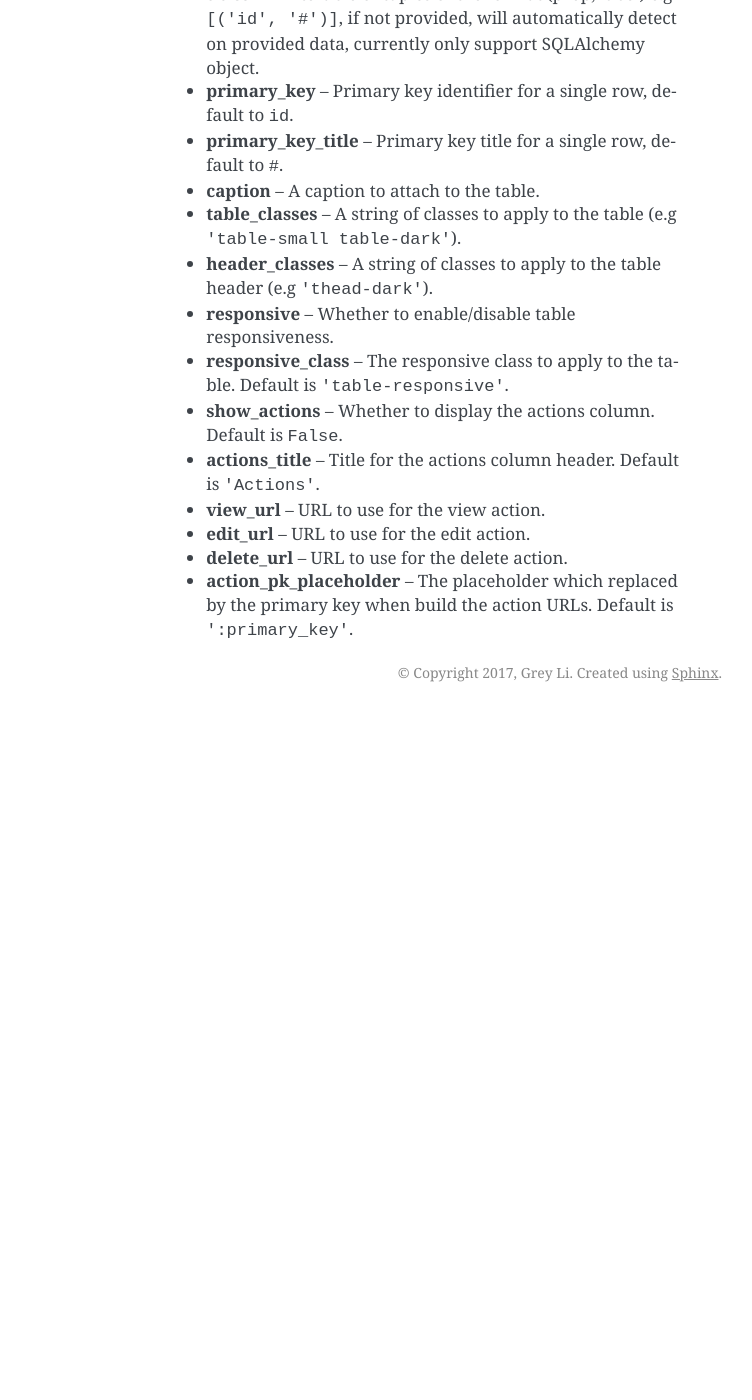
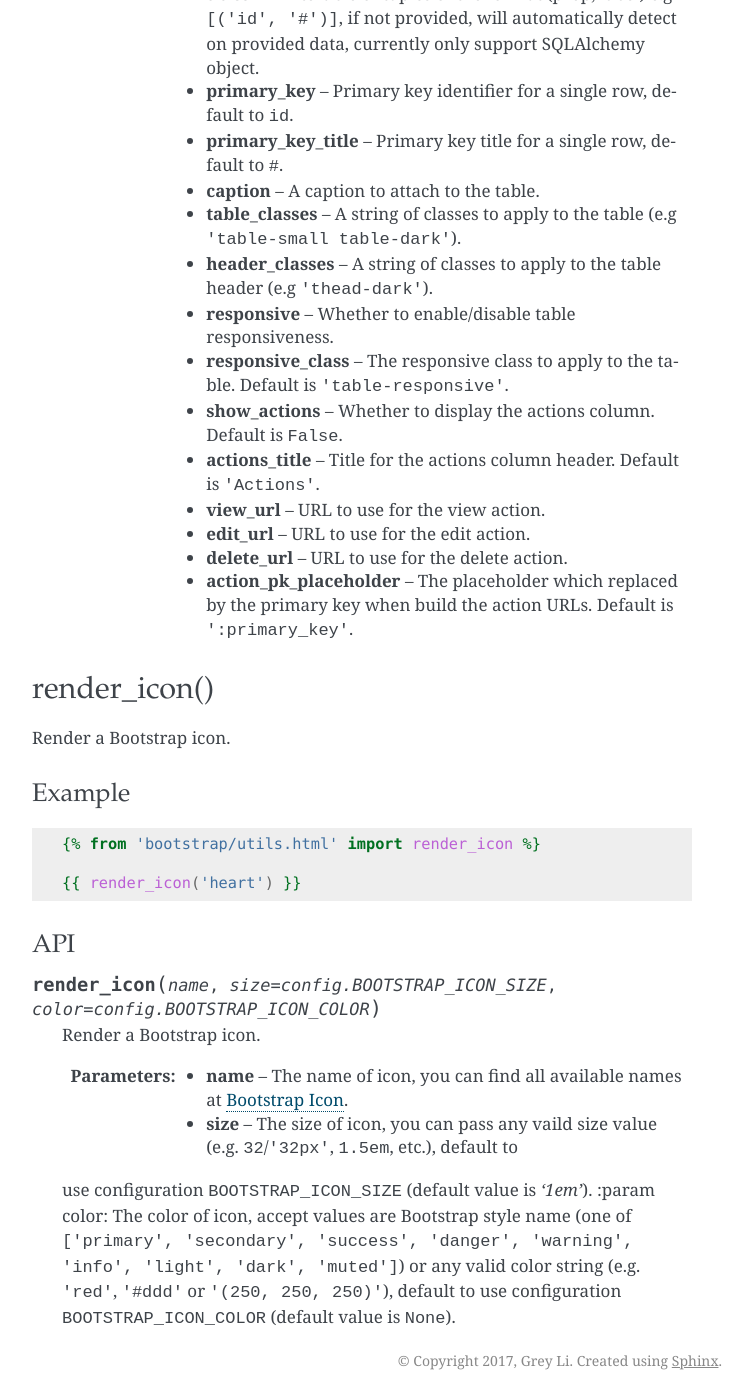
Before and after one commit to VV-YY/bootstrap_flask, a Sphinx documentation site: the page built from docs/macros.rst, in a window 1280 px wide and 1400 px high, scrolled down 9727 px. Shown: the whole window, without its empty margins (388-1140 px from the left). Built offline with Sphinx 7.4.7, drawn with Linux system fonts in a browser that asks for light colours; before the commit the page ends 10439 px from its top, so only the background shows below that; some of the changed text lies outside the part shown.

Commit message:
Update docs and changelog for render_icon

```diff
--- a/CHANGES.rst
+++ b/CHANGES.rst
@@ -14,6 +14,7 @@ Release data: --
 - Fix checkbox render issue: add ``for`` attribute to link ``<label>`` with checkbox, only add ``is-invalid`` class when there are errors.
 - Change default button style class from ``btn-secondary`` to ``btn-primary`` (`#62 <https://github.com/greyli/bootstrap-flask/issues/62>`__).
 - Deprecated ``form_errors`` macro and it will be removed in 2.0, add ``render_hidden_errors`` macro as replacement.
+- Add ``render_icon`` macro to render Bootstrap icon with Bootstrap Icon SVG Sprite.
 
 
 1.4
--- a/docs/basic.rst
+++ b/docs/basic.rst
@@ -116,6 +116,8 @@ Macros
 +---------------------------+--------------------------------+--------------------------------------------------------------------+
 | render_messages()         | bootstrap/utils.html           | Render flashed messages send by flash() function                   |
 +---------------------------+--------------------------------+--------------------------------------------------------------------+
+| render_icon()             | bootstrap/utils.html           | Render a Bootstrap icon                                            |
++---------------------------+--------------------------------+--------------------------------------------------------------------+
 | render_table()            | bootstrap/table.html           | Render a table with given data                                     |
 +---------------------------+--------------------------------+--------------------------------------------------------------------+
 
@@ -142,6 +144,10 @@ Configurations
 +---------------------------+--------------------------------+----------------------------------------------------------------------------------------------+
 | BOOTSTRAP_BTN_SIZE        | ``'md'``                       | Default form button size                                                                     |
 +---------------------------+--------------------------------+----------------------------------------------------------------------------------------------+
+| BOOTSTRAP_ICON_SIZE       | ``'20'``                       | Default form button size                                                                     |
++---------------------------+--------------------------------+----------------------------------------------------------------------------------------------+
+| BOOTSTRAP_ICON_COLOR      | ``'None'``                     | Default icon style                                                                           |
++---------------------------+--------------------------------+----------------------------------------------------------------------------------------------+
 | BOOTSTRAP_BOOTSWATCH_THEME| ``None``                       | Bootswatch theme to use, see available themes at :ref:`bootswatch_theme`                     |
 +---------------------------+--------------------------------+----------------------------------------------------------------------------------------------+
 
--- a/docs/macros.rst
+++ b/docs/macros.rst
@@ -438,7 +438,6 @@ Example
 
     {{ render_table(data) }}
 
-
 API
 ~~~~
 
@@ -476,3 +475,31 @@ API
     :param edit_url: URL to use for the edit action.
     :param delete_url: URL to use for the delete action.
     :param action_pk_placeholder: The placeholder which replaced by the primary key when build the action URLs. Default is ``':primary_key'``.
+
+
+render_icon()
+-------------
+
+Render a Bootstrap icon.
+
+Example
+~~~~~~~
+
+.. code-block:: jinja
+
+    {% from 'bootstrap/utils.html' import render_icon %}
+
+    {{ render_icon('heart') }}
+
+API
+~~~~
+
+.. py:function:: render_icon(name, size=config.BOOTSTRAP_ICON_SIZE, color=config.BOOTSTRAP_ICON_COLOR)
+
+    Render a Bootstrap icon.
+
+    :param name: The name of icon, you can find all available names at `Bootstrap Icon <https://icons.getbootstrap.com/>`_.
+    :param size: The size of icon, you can pass any vaild size value (e.g. ``32``/``'32px'``, ``1.5em``, etc.), default to
+    use configuration ``BOOTSTRAP_ICON_SIZE`` (default value is `'1em'`).
+    :param color: The color of icon, accept values are Bootstrap style name (one of ``['primary', 'secondary', 'success', 'danger', 'warning', 'info', 'light', 'dark', 'muted']``)
+    or any valid color string (e.g. ``'red'``, ``'#ddd'`` or ``'(250, 250, 250)'``), default to use configuration ``BOOTSTRAP_ICON_COLOR`` (default value is ``None``).
```
